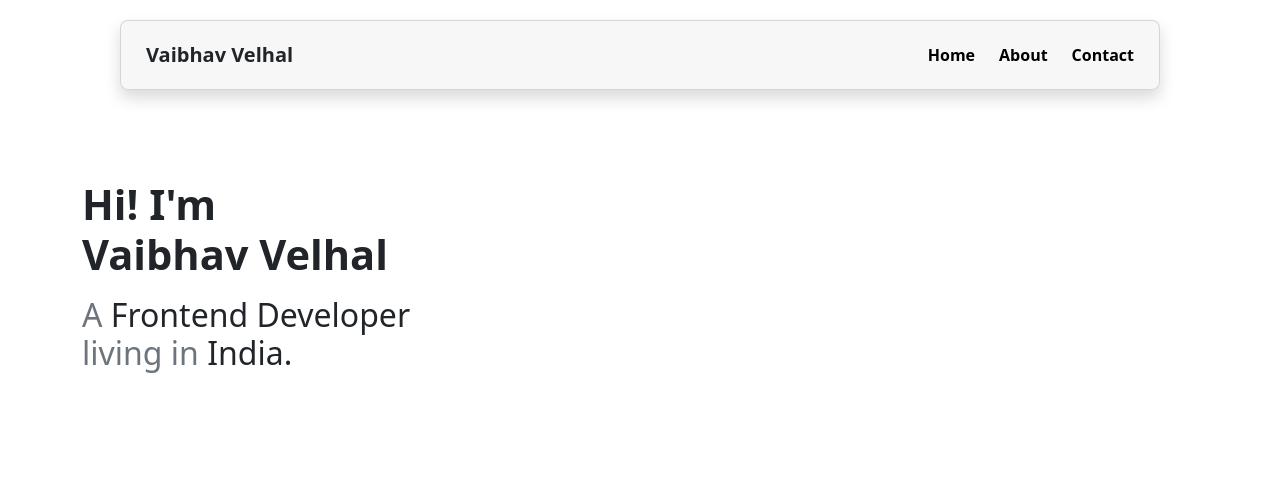
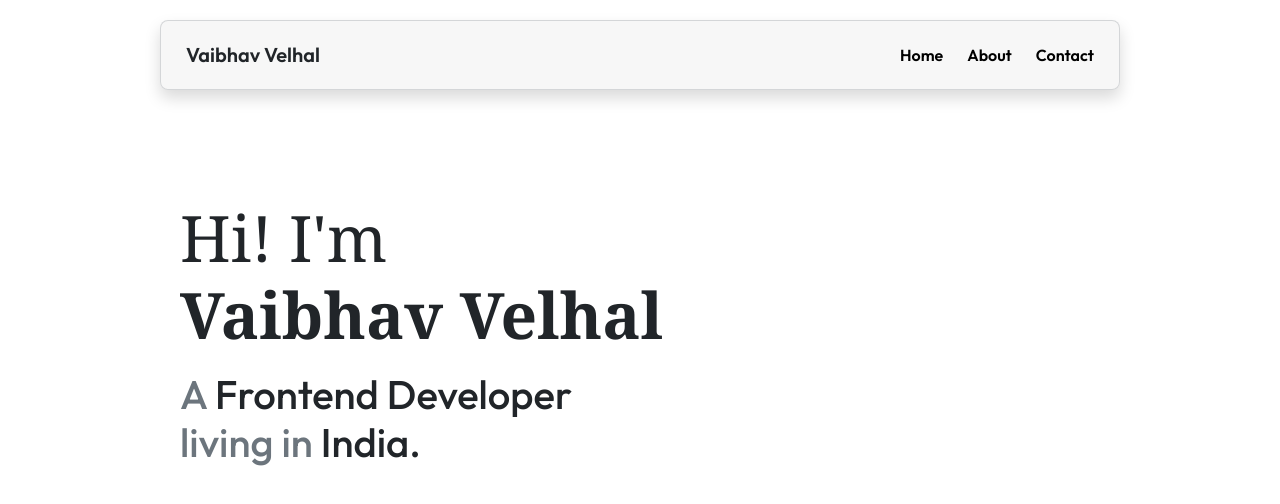
Before and after one commit to vaibhav-velhal/vaibhav-portfolio, a React (Vite) app: page / in a window 1280 px wide. Shown: the top 504 px of the page. Built offline with nearby package versions, Linux system fonts and the light colour scheme.

Commit message:
Improve semantic structure and accessibility

```diff
--- a/src/App.jsx
+++ b/src/App.jsx
@@ -1,4 +1,4 @@
-import {BrowserRouter as Router, Routes, Route} from 'react-router-dom';
+import { BrowserRouter as Router, Routes, Route } from 'react-router-dom';
 import Navbar from './component/Navbar/Navbar';
 import Home from './pages//Home/Home';
 
@@ -7,10 +7,16 @@ function App() {
   return (
     <>
       <Router>
-        <Navbar />
-        <Routes>
-          <Route path="/" element={<Home />} />
-        </Routes>
+        <div className="app-container">
+          <header>
+            <Navbar />
+          </header>
+          <main>
+            <Routes>
+              <Route path="/" element={<Home />} />
+            </Routes>
+          </main>
+        </div>
       </Router>
     </>
   )
--- a/src/component/Navbar/Navbar.css
+++ b/src/component/Navbar/Navbar.css
@@ -1,8 +1,9 @@
 /* Navbar Design */
 nav {
+    width: 75%;
+    margin: 20px auto;
     background-color: hsla(0, 0%, 92%, 0.4);
     backdrop-filter: blur(5px);
-    margin: 20px 120px;
     padding: 14px 25px !important;
 }
 
@@ -15,7 +16,7 @@ nav a {
 /* Media Queries */
 @media (max-width: 767px) {
     nav {
-        margin: 20px 10px;
+        width: 90%;
         padding: 14px 15px !important;
     }
 }
--- a/src/component/Navbar/Navbar.jsx
+++ b/src/component/Navbar/Navbar.jsx
@@ -4,9 +4,11 @@ import './Navbar.css';
 function Navbar() {
 
     return(
-        <nav className="navbar navbar-expand-lg fixed-top border border-secondary border-opacity-25 shadow rounded-3">
+        <nav className="navbar navbar-expand-lg fixed-top border border-secondary border-opacity-25 shadow rounded-3"
+        aria-label="Primary Navigation">
             <a href="/" className="navbar-brand fw-semibold text-dark">Vaibhav Velhal</a>
-            <button className="navbar-toggler" type="button" data-bs-toggle="collapse" data-bs-target="#navbarNav">
+            <button className="navbar-toggler" type="button" data-bs-toggle="collapse" data-bs-target="#navbarNav"
+            aria-controls="navbarNav" aria-expanded="false" aria-label="Toggle navigation">
                 <span className="navbar-toggler-icon"></span>
             </button>
 
@@ -19,7 +21,6 @@ function Navbar() {
             </div>
         </nav>
     )
-
 }
 
 export default Navbar;
--- a/src/index.css
+++ b/src/index.css
@@ -1,4 +1,26 @@
+@import url('https://fonts.googleapis.com/css2?family=JetBrains+Mono:ital,wght@0,100..800;1,100..800&family=Outfit:wght@100..900&display=swap');
+
 *{
     padding: 0;
     margin: 0;
 }
+
+html body {
+    font-family: Outfit;
+}
+
+h1 {
+    font-family: Georgia, 'Times New Roman', Times, serif;
+}
+
+.app-container {
+  width: 75%;
+  margin: 0 auto;
+  padding: 0 20px;
+}
+
+@media (max-width: 767px) {
+    .app-container {
+        width: 100%;
+    }
+}
--- a/src/pages/Home/Home.css
+++ b/src/pages/Home/Home.css
@@ -1,14 +1,23 @@
 /* Home Page Design */
-.container {
-    margin-top: 180px;
+.home-page {
+    margin-top: 200px;
 }
 
-.container h1 {
-    font-size: 3.5rem;
+section h1 {
+    font-size: 4rem;
+}
+
+section h2 {
+    font-size: 2.5rem;
 }
 
 
 /* Media Queries */
-.container h1 {
-    font-size: 2.6rem;
+@media (max-width: 767px) {
+    section h1 {
+        font-size: 2.25rem;
+    }
+    section h2 {
+        font-size: 1.5rem;
+    }
 }
--- a/src/pages/Home/Home.jsx
+++ b/src/pages/Home/Home.jsx
@@ -3,11 +3,11 @@ import './Home.css';
 function Home() {
 
     return(
-        <div className="container">
-            <h1 className=""><strong>Hi! I'm <br/> Vaibhav Velhal</strong></h1>
+        <section className="home-page">
+            <h1>Hi! I'm <br/><strong> Vaibhav Velhal</strong></h1>
             <h2 className='mt-3'><span className='text-secondary'>A</span> Frontend Developer <br />
-            <span className='text-secondary'>living in</span> India.</h2>
-        </div>
+                <span className='text-secondary'>living in</span> India.</h2>
+        </section>
     );
 }
 
```
